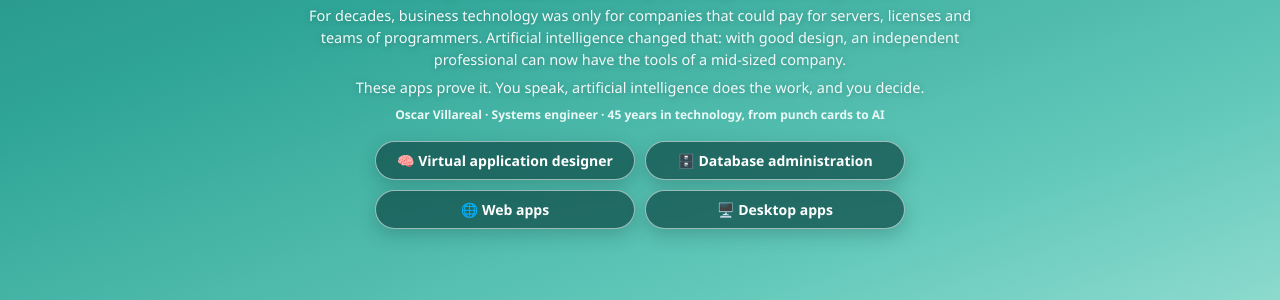
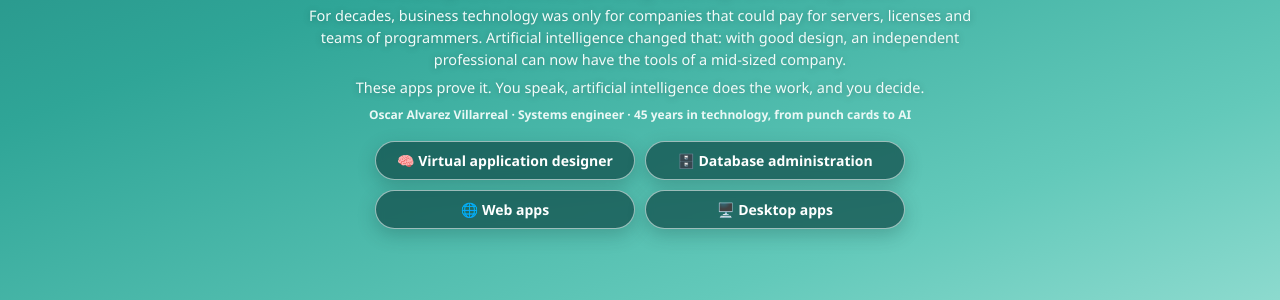
Before and after one commit to oscalvi/portafolio, a Flask app: page / in a window 1280 px wide. Shown: the part 355-655 px from the top of the page. Run offline with Flask 3, Linux system fonts and the light colour scheme.

Commit message:
Name fix on home page

```diff
--- a/web/oficina_virtual/idiomas/en.json
+++ b/web/oficina_virtual/idiomas/en.json
@@ -241,7 +241,7 @@
  "Una oficina completa, en el teléfono de cualquier emprendedor": "A complete office, on any entrepreneur's phone",
  "Durante décadas, la tecnología de negocios fue solo para empresas que podían pagar servidores,\n       licencias y equipos de programadores. La inteligencia artificial lo cambió: con buen diseño,\n       una persona independiente puede tener hoy las herramientas de una empresa mediana.": "For decades, business technology was only for companies that could pay for servers, licenses and teams of programmers. Artificial intelligence changed that: with good design, an independent professional can now have the tools of a mid-sized company.",
  "Estas aplicaciones lo demuestran. Usted habla, la inteligencia artificial trabaja, y usted decide.": "These apps prove it. You speak, artificial intelligence does the work, and you decide.",
- "Oscar Villareal · Ingeniero de sistemas · 45 años en tecnología, de las tarjetas perforadas a la IA": "Oscar Villareal · Systems engineer · 45 years in technology, from punch cards to AI",
+ "Oscar Alvarez Villarreal · Ingeniero de sistemas · 45 años en tecnología, de las tarjetas perforadas a la IA": "Oscar Alvarez Villarreal · Systems engineer · 45 years in technology, from punch cards to AI",
  "🧠 Diseñador virtual de aplicaciones": "🧠 Virtual application designer",
  "🗄️ Administración de bases de datos": "🗄️ Database administration",
  "🌐 Aplicaciones web": "🌐 Web apps",
--- a/web/oficina_virtual/templates/index.html
+++ b/web/oficina_virtual/templates/index.html
@@ -38,7 +38,7 @@
     <h1>{{ t("Una oficina completa, en el teléfono de cualquier emprendedor") }}</h1>
     <p>{{ t("Durante décadas, la tecnología de negocios fue solo para empresas que podían pagar servidores,\n       licencias y equipos de programadores. La inteligencia artificial lo cambió: con buen diseño,\n       una persona independiente puede tener hoy las herramientas de una empresa mediana.") }}</p>
     <p>{{ t("Estas aplicaciones lo demuestran. Usted habla, la inteligencia artificial trabaja, y usted decide.") }}</p>
-    <div class="firma">{{ t("Oscar Villareal · Ingeniero de sistemas · 45 años en tecnología, de las tarjetas perforadas a la IA") }}</div>
+    <div class="firma">{{ t("Oscar Alvarez Villarreal · Ingeniero de sistemas · 45 años en tecnología, de las tarjetas perforadas a la IA") }}</div>
   </section>
 
   <div class="programas">
```
